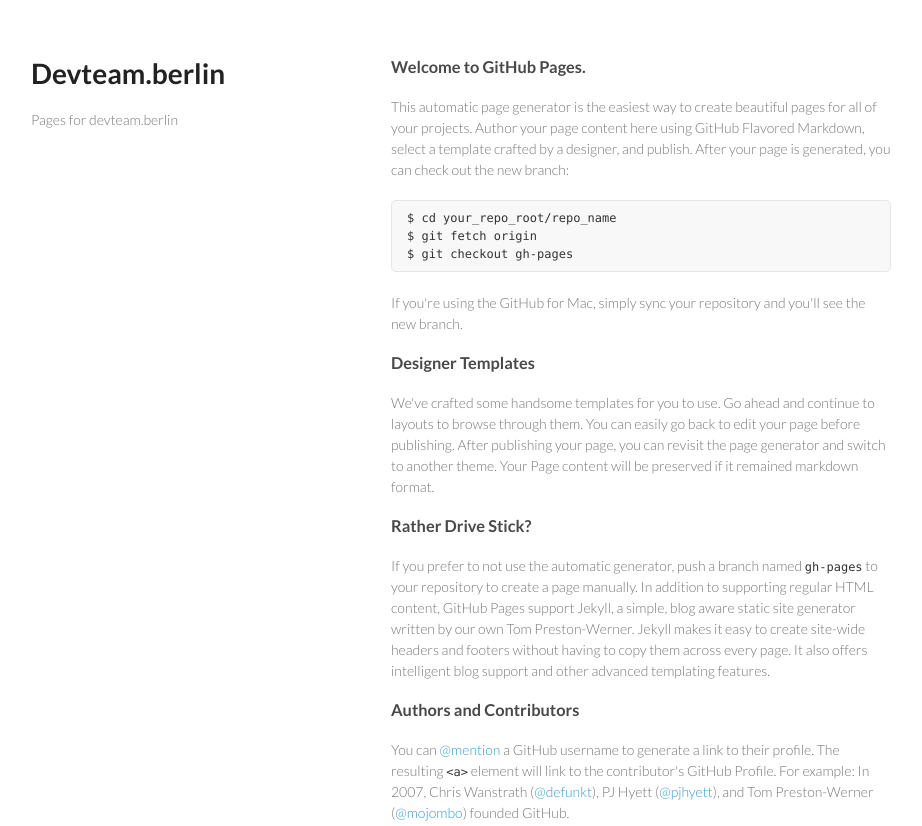
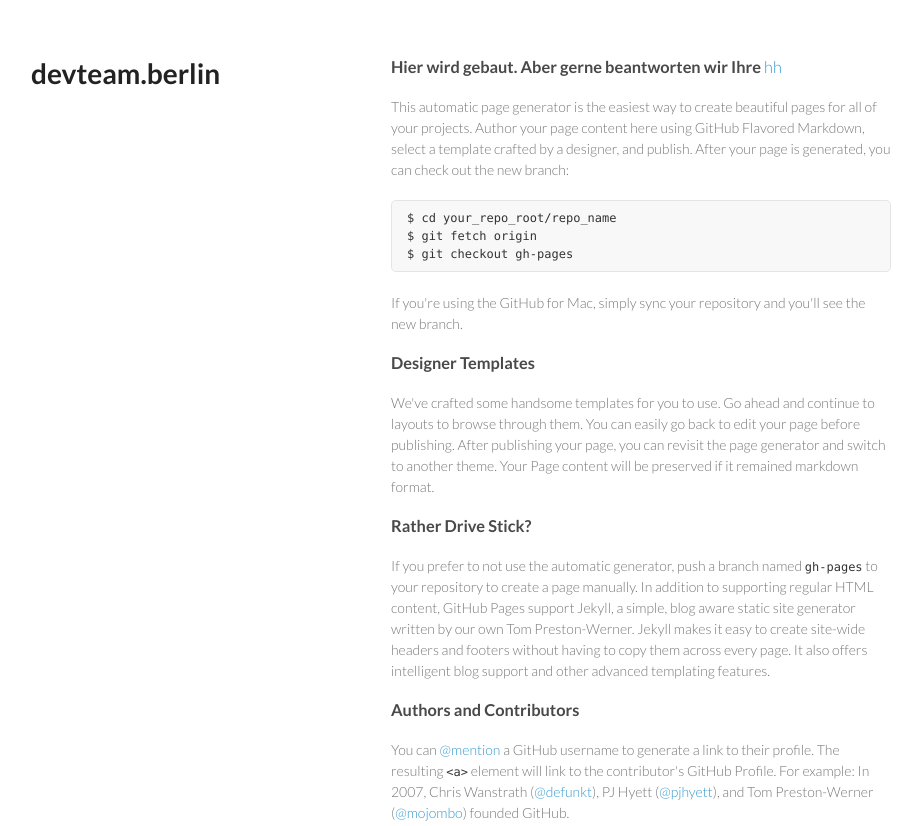
Before and after one commit to bra1n/devteam.berlin, a plain HTML site: page index.html in a window 1280 px wide. Shown: the top 826 px of the page, without its empty margins (179-1101 px from the left). Drawn offline with Linux system fonts and the light colour scheme.

Commit message:
Update index.html

```diff
--- a/index.html
+++ b/index.html
@@ -15,13 +15,10 @@
   <body>
     <div class="wrapper">
       <header>
-        <h1>Devteam.berlin</h1>
-        <p>Pages for devteam.berlin</p>
-
+        <h1>devteam.berlin</h1>
       </header>
       <section>
-        <h3>
-<a name="welcome-to-github-pages" class="anchor" href="#welcome-to-github-pages"><span class="octicon octicon-link"></span></a>Welcome to GitHub Pages.</h3>
+        <h3>Hier wird gebaut. Aber gerne beantworten wir Ihre <a href="contact@devteam.berlin@">hh</a></h3>
 
 <p>This automatic page generator is the easiest way to create beautiful pages for all of your projects. Author your page content here using GitHub Flavored Markdown, select a template crafted by a designer, and publish. After your page is generated, you can check out the new branch:</p>
 
```
